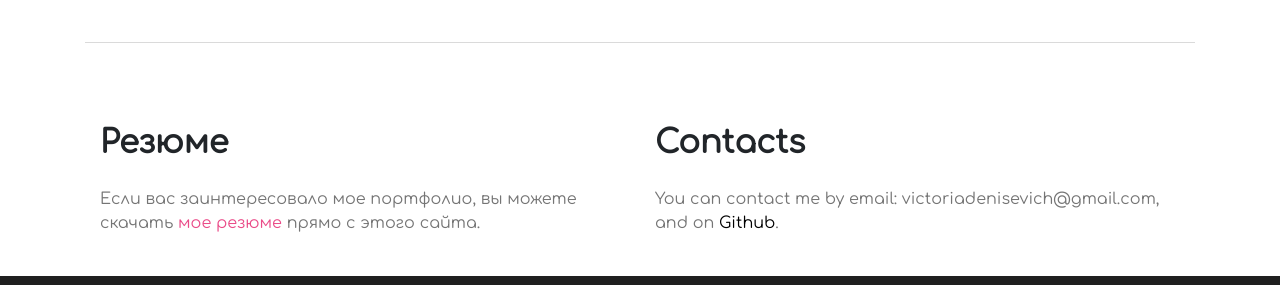
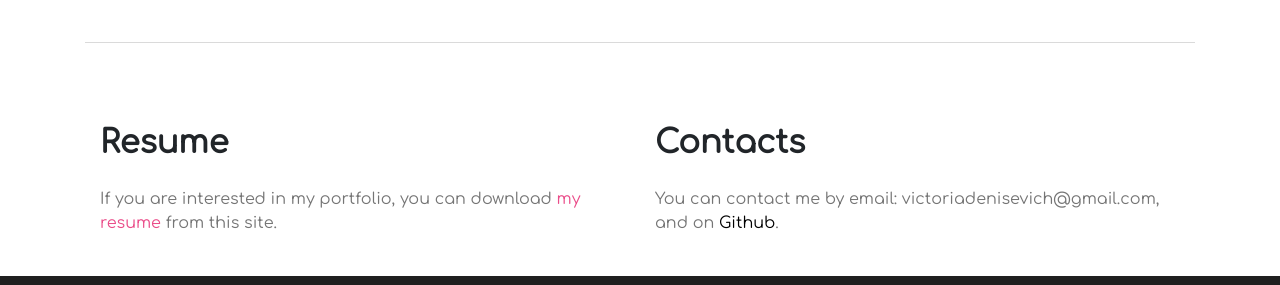
Before and after one commit to Victoria2343/MyPortfolio, a plain HTML site: page en/index.html in a window 1280 px wide. Shown: the part 1706-1991 px from the top of the page. Drawn offline with nearby package versions, Linux system fonts and the light colour scheme.

Commit message:
change contacts in eng version

```diff
--- a/en/index.html
+++ b/en/index.html
@@ -195,16 +195,11 @@
         <div class="container">
           <div class="container-inner">
             <div class="left-contacts">
-              <h2>Резюме</h2>
+              <h2>Resume</h2>
               <p>
-                Если вас заинтересовало мое портфолио, вы можете скачать
-                <a href="#" onclick="window.print();">мое резюме </a>
-                <!-- <a
-                  target="_blank"
-                  href="https://victoriaosipovich-f2236.web.app/Victoria%20Osipovich%20-%20Front-end%20%D1%80%D0%B0%D0%B7%D1%80%D0%B0%D0%B1%D0%BE%D1%82%D1%87%D0%B8%D0%BA.pdf"
-                  >мое резюме
-                </a> -->
-                прямо с этого сайта.
+                If you are interested in my portfolio, you can download
+                <a href="#" onclick="window.print();">my resume </a>
+                from this site.
               </p>
             </div>
             <div class="right-contacts">
```
Also changed, not shown: index.html (+0 -5 lines).
